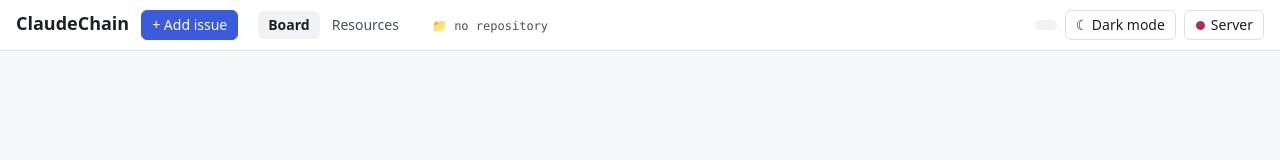
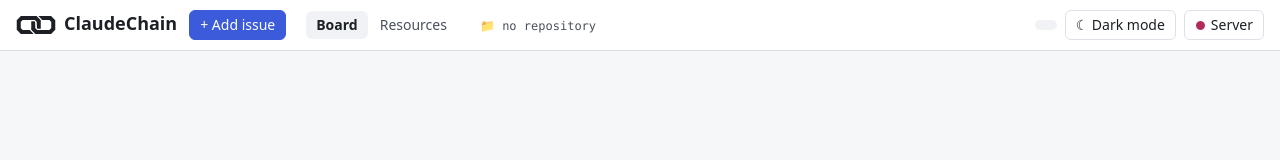
Before and after one commit to leon-vv/ClaudeChain, a plain HTML site: page static/index.html in a window 1280 px wide. Drawn offline with Linux system fonts and the light colour scheme; no server answers.

Commit message:
Add favicon and brand icon next to the title

```diff
--- a/static/index.html
+++ b/static/index.html
@@ -12,11 +12,32 @@
       document.documentElement.dataset.theme = t || (matchMedia("(prefers-color-scheme: dark)").matches ? "dark" : "light");
     })();
   </script>
+  <link rel="icon" type="image/svg+xml" href="/favicon.svg">
   <link rel="stylesheet" href="/style.css">
 </head>
 <body class="loading">
   <header class="top">
     <div class="brand">
+      <svg class="brand-icon" viewBox="0 0 80 40" aria-hidden="true">
+        <defs>
+          <polygon points="11.5,6 39.5,6 45.5,12 45.5,28 39.5,34 11.5,34 5.5,28 5.5,12" id="logo-a"/>
+          <polygon points="40.5,6 68.5,6 74.5,12 74.5,28 68.5,34 40.5,34 34.5,28 34.5,12" id="logo-b"/>
+          <clipPath id="logo-top"><rect x="26" y="0" width="28" height="20"/></clipPath>
+          <clipPath id="logo-bottom"><rect x="26" y="20" width="28" height="20"/></clipPath>
+          <mask id="logo-b-under" maskUnits="userSpaceOnUse" x="0" y="0" width="80" height="40">
+            <rect width="80" height="40" fill="#fff"/>
+            <use href="#logo-a" fill="none" stroke="#000" stroke-width="13" clip-path="url(#logo-top)"/>
+          </mask>
+          <mask id="logo-a-under" maskUnits="userSpaceOnUse" x="0" y="0" width="80" height="40">
+            <rect width="80" height="40" fill="#fff"/>
+            <use href="#logo-b" fill="none" stroke="#000" stroke-width="13" clip-path="url(#logo-bottom)"/>
+          </mask>
+        </defs>
+        <g fill="none" stroke="currentColor" stroke-width="8">
+          <use href="#logo-a" mask="url(#logo-a-under)"/>
+          <use href="#logo-b" mask="url(#logo-b-under)"/>
+        </g>
+      </svg>
       <h1>ClaudeChain</h1>
       <button id="btn-add" class="primary">+ Add issue</button>
       <nav class="pages" id="pages">
--- a/static/style.css
+++ b/static/style.css
@@ -96,6 +96,7 @@ textarea { width: 100%; resize: vertical; font-family: var(--mono); font-size: 1
 }
 .brand { display: flex; align-items: baseline; gap: 12px; min-width: 0; }
 .brand h1 { font-size: 18px; margin: 0; }
+.brand-icon { width: 40px; height: 20px; flex: none; align-self: center; color: var(--text); margin-right: -4px; }
 .repo { color: var(--muted); font-family: var(--mono); font-size: 12px; overflow: hidden; text-overflow: ellipsis; white-space: nowrap; max-width: 60vw; border-color: transparent; background: none; }
 .repo:hover { color: var(--accent); }
 .actions { display: flex; gap: 8px; align-items: center; }
```
Also changed, not shown: static/favicon.svg (added), 1 other file.
